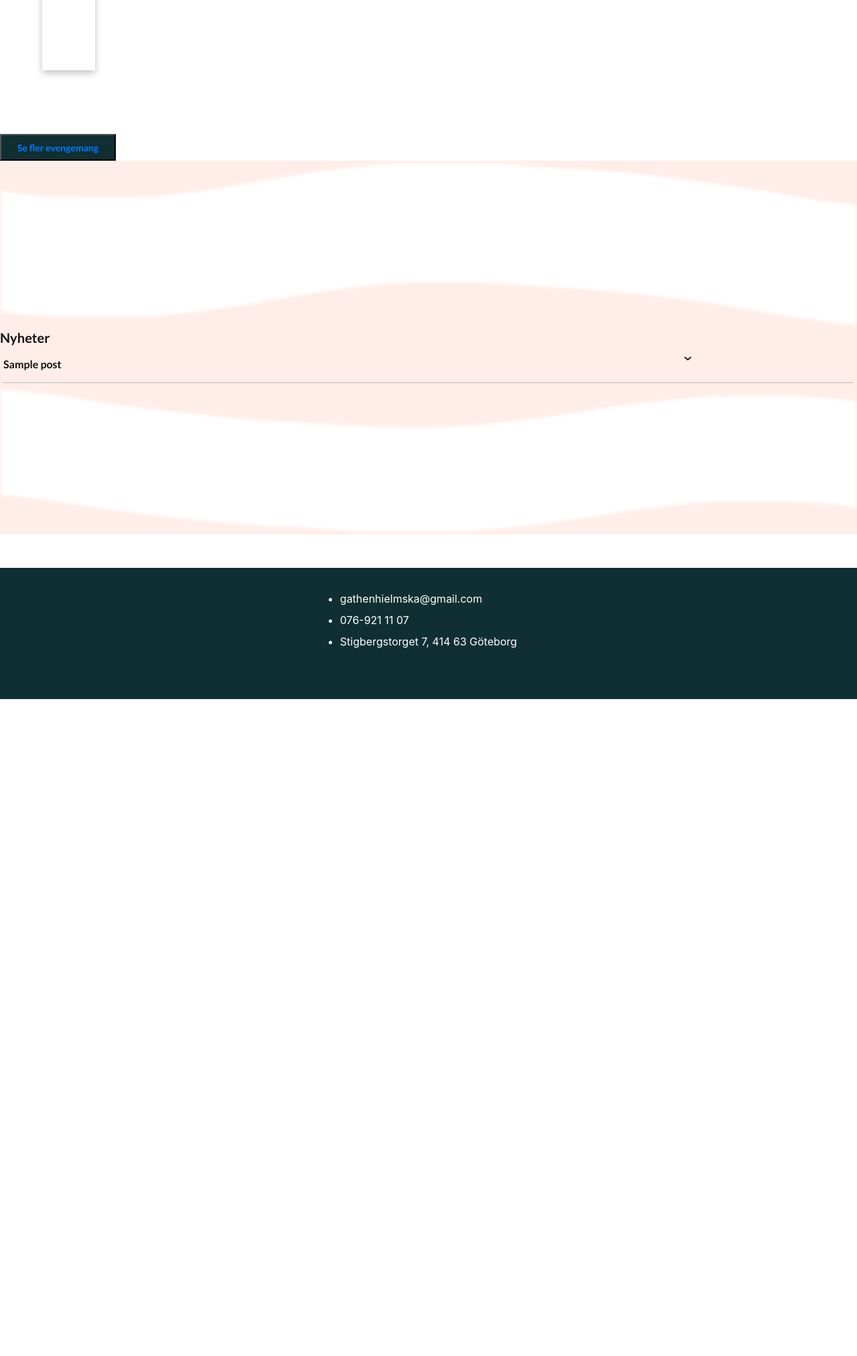
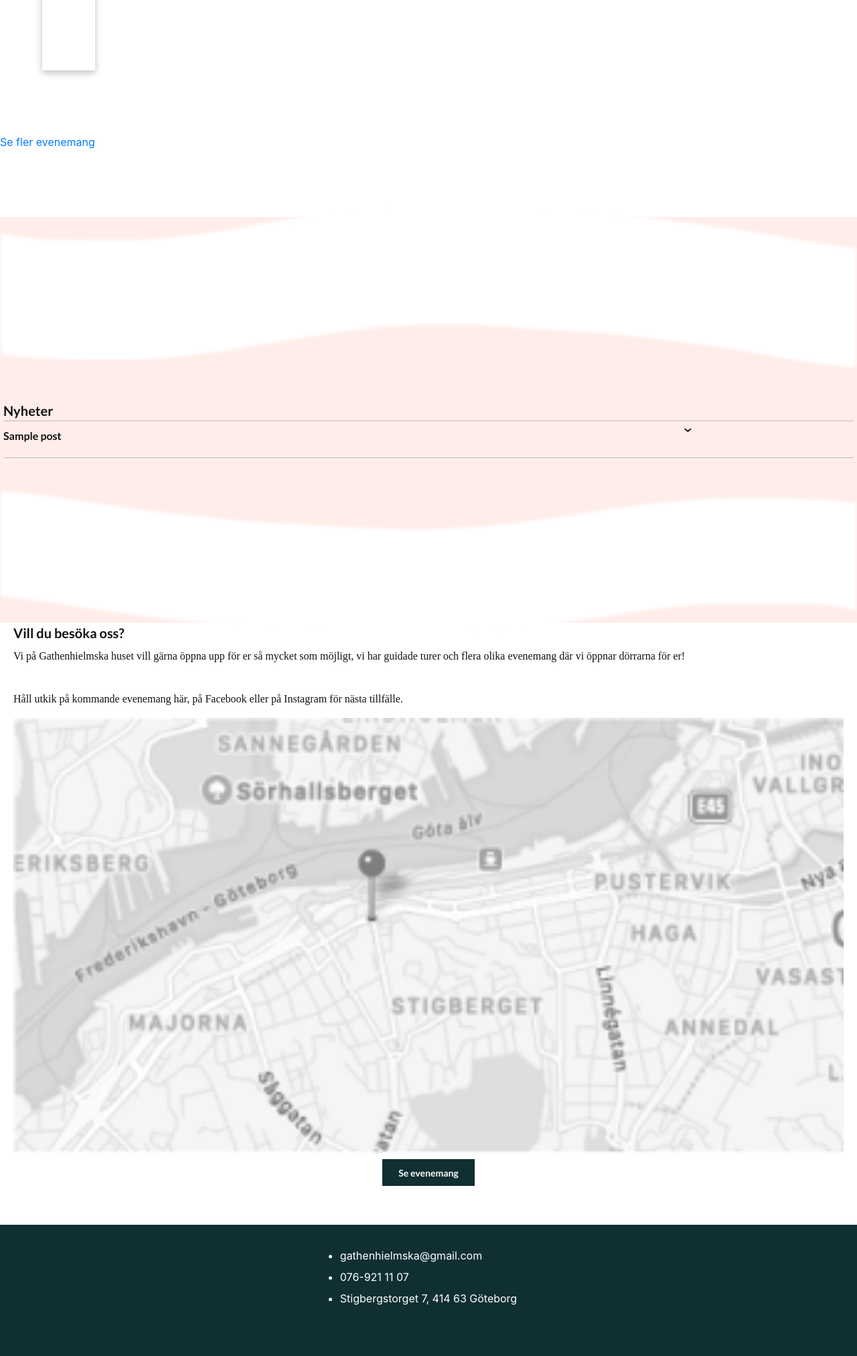
Before and after one commit to Erik-joh/gathenhielmska, a WordPress theme: template public/themes/Gathenhielmska/page-templates/front-page.php in a window 1280 px wide. Shown: the part 326-2351 px from the top of the page at 67% size. Before the commit the page ends 1370 px from the top, so only its background shows below. Run offline with PHP 8.4 and a stand-in for WordPress, Linux system fonts and the light colour scheme; the site name, menu and one post (Sample post) are stand-ins, and other content is empty; style sheets or scripts are compiled from the project's sources; some libraries are stand-ins or nearby versions.

Commit message:
updated front-page

```diff
--- a/public/themes/Gathenhielmska/page-templates/front-page.php
+++ b/public/themes/Gathenhielmska/page-templates/front-page.php
@@ -39,9 +39,9 @@
                     </div>
                 <?php endforeach; ?>
             </div>
-            <button>
-                <a href="<?php echo get_permalink(get_page_by_title("events")); ?>">Se fler evengemang</a>
-            </button>
+
+            <a href="<?php echo get_permalink(get_page_by_title("evenemang")); ?>">Se fler evenemang</a>
+
 
         </div>
     <?php endif; ?>
@@ -73,5 +73,21 @@
         <img class="news-bottom-img" src="<?php bloginfo('template_directory') ?>/assets/images/wave_news_bottom.png" />
     </div><!-- /row -->
 
+
+    <div class="visit-us">
+        <h2>Vill du besöka oss?</h2>
+        <p>Vi på Gathenhielmska huset vill gärna öppna upp för er så mycket som möjligt, vi har guidade turer och flera olika evenemang där vi öppnar dörrarna för er!</p>
+        <br>
+        <p>Håll utkik på kommande evenemang här, på
+            <a> Facebook </a>
+            eller på
+            <a> Instagram </a>
+            för nästa tillfälle.
+        </p>
+        <img class="map" src="<?php bloginfo('template_directory') ?>/assets/images/map.png" />
+        <a class="link-button" href="<?php echo get_permalink(get_page_by_title("evenemang")); ?>">Se evenemang</a>
+    </div>
+
+
 </main>
 <?php get_footer(); ?>
--- a/resources/scripts/newsButton.js
+++ b/resources/scripts/newsButton.js
@@ -6,11 +6,14 @@ const NewsButton = () => {
       .querySelector(".news-arrow");
     const originalHeight = newsArticle.clientHeight;
     let clicked = false;
+    const content = newsArticle.querySelector("p");
     newsArrow.addEventListener("click", () => {
       if (clicked) {
         clicked = false;
         newsArticle.style.height = `${originalHeight}px`;
+        content.style.display = "none";
       } else {
+        content.style.display = "block";
         clicked = true;
         newsArticle.style.height = `${newsArticle.scrollHeight}px`;
       }
--- a/resources/styles/app.scss
+++ b/resources/styles/app.scss
@@ -1,6 +1,7 @@
 /* WordPlate */
 
 @import './components/variables.scss';
+@import './components/mixins.scss';
 @import './components/text.scss';
 @import './components/button.scss';
 @import './components/footer.scss';
--- /dev/null
+++ b/resources/styles/components/mixins.scss
@@ -0,0 +1,18 @@
+@mixin font-line-height {
+  font-style: normal;
+  line-height: 150%;
+  color: $black;
+}
+@mixin link-button{
+  margin: 8px 24px;
+  height: 40px;
+  background: $darkGreen;
+  font-family: 'Lato', sans-serif;
+  font-style: normal;
+  font-size: 14px;
+  color: #FFFFFF;
+  display: flex;
+  justify-content: center;
+  align-items: center;
+  cursor: pointer;
+}
--- a/resources/styles/pages/front-page/front-events.scss
+++ b/resources/styles/pages/front-page/front-events.scss
@@ -1,3 +1,6 @@
+.front-event-container{
+  margin-bottom: 100px;
+}
 .front-event-cards-container{
   display: flex;
   margin-bottom: 40px;
--- a/resources/styles/pages/front-page/front-page.scss
+++ b/resources/styles/pages/front-page/front-page.scss
@@ -4,4 +4,5 @@
   }
   @import "./front-events.scss";
   @import "./news.scss";
+  @import "./visit-us.scss";
 }
--- a/resources/styles/pages/front-page/news.scss
+++ b/resources/styles/pages/front-page/news.scss
@@ -3,15 +3,21 @@
   flex-direction: column;
   background-color: $lightPink;
 
+
+  .news-top-img{
+    padding-bottom: 40px;
+    margin-top: -20px;
+  }
+  .news-bottom-img{
+    padding-top: 40px;
+    margin-bottom: -20px
+  }
   .news-article{
     border-bottom: #BCBCBC solid 1px;
     margin: 5px;
-    height: 40px;
+
     overflow: hidden;
 
-    *{
-      font-size: 16px;
-    }
     div{
       display: flex;
     }
@@ -31,10 +37,12 @@
       border: none;
     }
     p{
-
+      display: none;
+      font-size: 14px;
     }
   }
-  h1{
+  h2{
+    margin: 5px;
     border-bottom: #BCBCBC solid 1px;
   }
 }
--- /dev/null
+++ b/resources/styles/pages/front-page/visit-us.scss
@@ -0,0 +1,10 @@
+.visit-us{
+  display: flex;
+  flex-direction: column;
+  margin: 0px 20px;
+  .link-button{
+    @include link-button;
+    width: 138px;
+    align-self: center;
+  }
+}
```
Also changed, not shown: public/themes/Gathenhielmska/assets/images/map.png (added).
